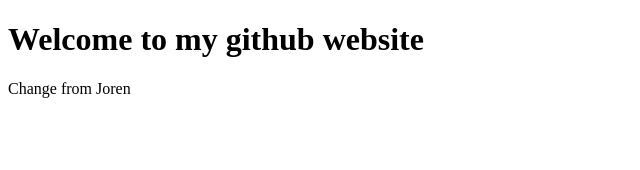
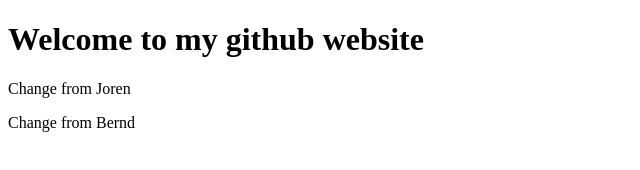
Before and after one commit to Joren97/stat-web-git-test, a plain HTML site: page index.html in a window 1280 px wide. Shown: the whole page, without its empty margins (0-640 px from the left). Drawn offline with Linux system fonts and the light colour scheme.

Commit message:
Update index.html

```diff
--- a/index.html
+++ b/index.html
@@ -11,6 +11,7 @@
 <body>
     <h1 class="title">Welcome to my github website</h1>
     <p>Change from Joren</p>
+    <p>Change from Bernd</p>
 </body>
 
 </html>
```
